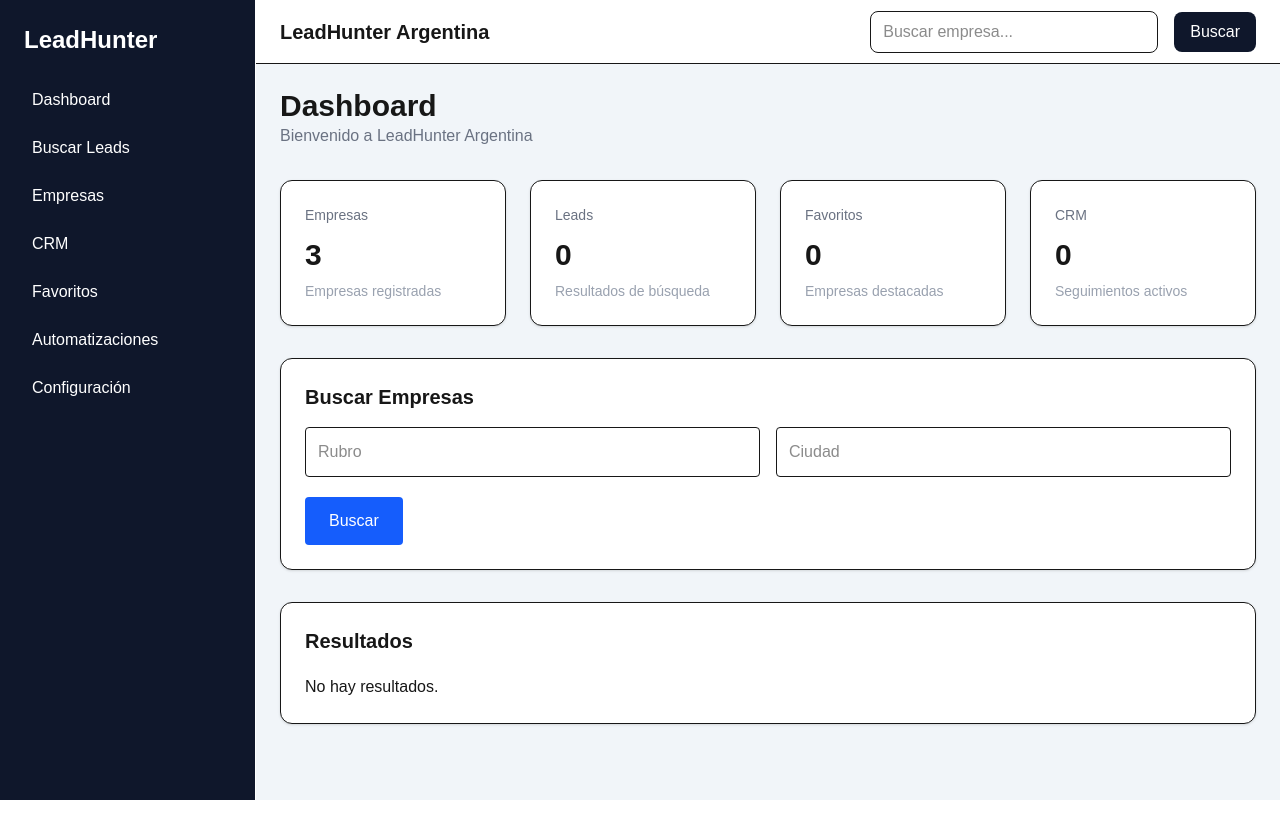
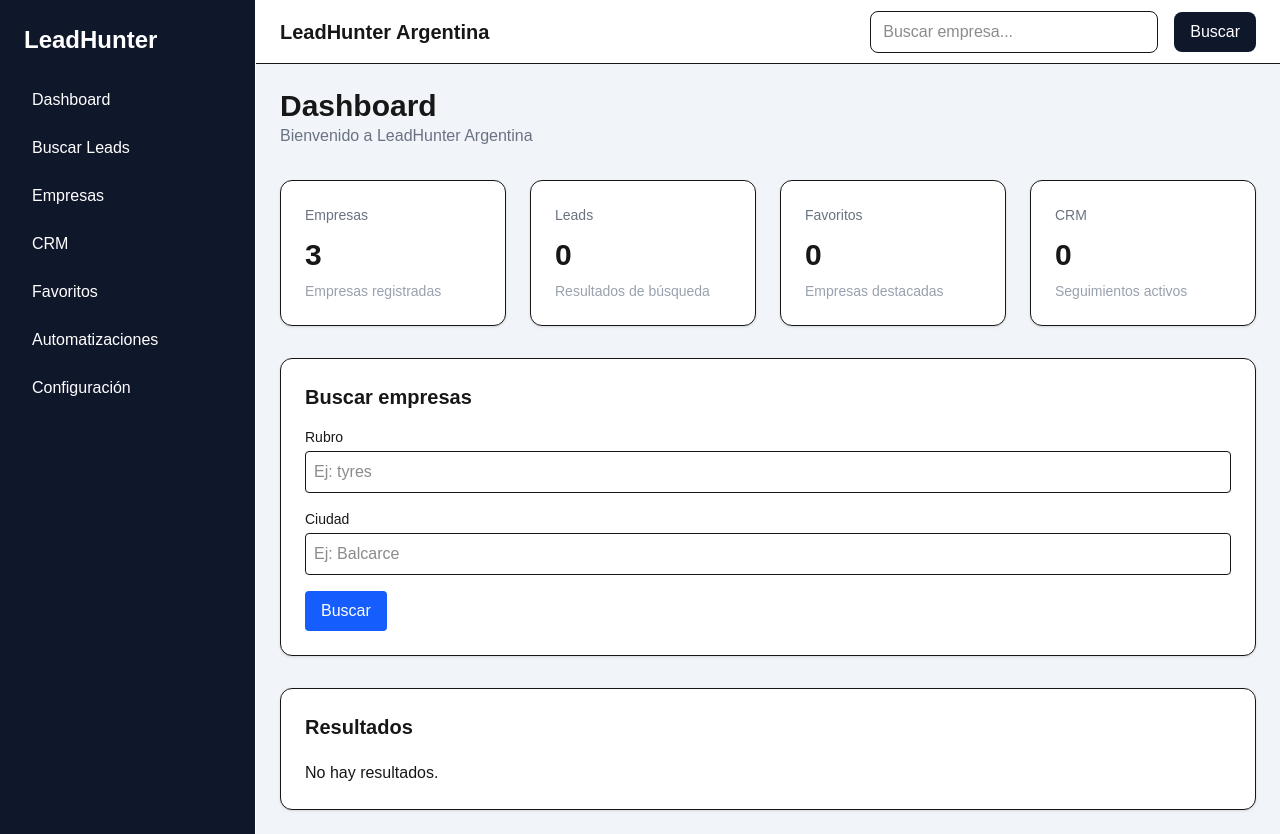
Before and after one commit to robertoraulforte/leadhunter-argentina, a Next.js app: page /dashboard in a window 1280 px wide. Before the commit the page ends 800 px from the top, so only its background shows below. Built offline with nearby package versions, Linux system fonts and the light colour scheme.

Commit message:
Implementa búsqueda inicial con Overpass y arquitectura SearchProvider

```diff
--- a/app/api/search/route.ts
+++ b/app/api/search/route.ts
@@ -1,9 +1,8 @@
 import { NextResponse } from "next/server";
-import { OverpassProvider } from "@/services/apis/OverpassProvider";
-
-const provider = new OverpassProvider();
+import { SearchService } from "@/services/search/SearchService";
 
 export async function GET(request: Request) {
+
   const { searchParams } = new URL(request.url);
 
   const rubro = searchParams.get("rubro") || "";
@@ -11,18 +10,40 @@
 
   if (!rubro || !ciudad) {
     return NextResponse.json(
-      { error: "Debe indicar rubro y ciudad" },
-      { status: 400 }
+      {
+        error: "Debe indicar rubro y ciudad"
+      },
+      {
+        status: 400
+      }
     );
   }
 
-  const companies = await provider.search(
+  try {
+
+    const companies = await SearchService.search(
       rubro,
       ciudad
     );
 
     return NextResponse.json({
       success: true,
-    results: companies,
+      results: companies
     });
+
+  } catch (error) {
+
+    console.error(error);
+
+    return NextResponse.json(
+      {
+        success: false,
+        error: "Error buscando empresas"
+      },
+      {
+        status: 500
       }
+    );
+
+  }
+}
--- a/components/dashboard/SearchPanel.tsx
+++ b/components/dashboard/SearchPanel.tsx
@@ -2,44 +2,56 @@
 
 import { useState } from "react";
 
-type Props = {
+type SearchPanelProps = {
   onSearch: (rubro: string, ciudad: string) => void;
 };
 
-export default function SearchPanel({ onSearch }: Props) {
+export default function SearchPanel({
+  onSearch,
+}: SearchPanelProps) {
   const [rubro, setRubro] = useState("");
   const [ciudad, setCiudad] = useState("");
 
   return (
-    <div className="rounded-xl border bg-white p-6 shadow-sm">
-      <h2 className="mb-4 text-xl font-semibold">
-        Buscar Empresas
+    <div className="rounded-xl border bg-white p-6 shadow-sm space-y-4">
+
+      <h2 className="text-xl font-semibold">
+        Buscar empresas
       </h2>
 
-      <div className="grid gap-4 md:grid-cols-2">
+      <div>
+        <label className="block text-sm font-medium mb-1">
+          Rubro
+        </label>
 
         <input
-          className="rounded border p-3"
-          placeholder="Rubro"
+          className="w-full rounded border p-2"
           value={rubro}
           onChange={(e) => setRubro(e.target.value)}
+          placeholder="Ej: tyres"
         />
+      </div>
+
+      <div>
+        <label className="block text-sm font-medium mb-1">
+          Ciudad
+        </label>
 
         <input
-          className="rounded border p-3"
-          placeholder="Ciudad"
+          className="w-full rounded border p-2"
           value={ciudad}
           onChange={(e) => setCiudad(e.target.value)}
+          placeholder="Ej: Balcarce"
         />
-
       </div>
 
       <button
-        className="mt-5 rounded bg-blue-600 px-6 py-3 text-white"
         onClick={() => onSearch(rubro, ciudad)}
+        className="rounded bg-blue-600 px-4 py-2 text-white hover:bg-blue-700"
       >
         Buscar
       </button>
+
     </div>
   );
 }
--- a/services/search/SearchService.ts
+++ b/services/search/SearchService.ts
@@ -1,5 +1,6 @@
 import { Company } from "@/types/company";
 import { OverpassProvider } from "@/services/apis/OverpassProvider";
+import { getCoordinates } from "@/services/apis/Geocoder";
 
 const provider = new OverpassProvider();
 
@@ -9,10 +10,16 @@
     ciudad: string
   ): Promise<Company[]> {
 
+    const coordinates = await getCoordinates(ciudad);
+
+    if (!coordinates) {
+      return [];
+    }
+
     return provider.search(
-      rubro,
-      ciudad
+      coordinates.lat,
+      coordinates.lon,
+      rubro
     );
-
   }
 }
--- a/tsconfig.json
+++ b/tsconfig.json
@@ -17,7 +17,6 @@
     "isolatedModules": true,
     "jsx": "react-jsx",
     "incremental": true,
-    "baseUrl": ".",
     "plugins": [
       {
         "name": "next"
```
Lines whose indentation alone changed are shown as unchanged.
